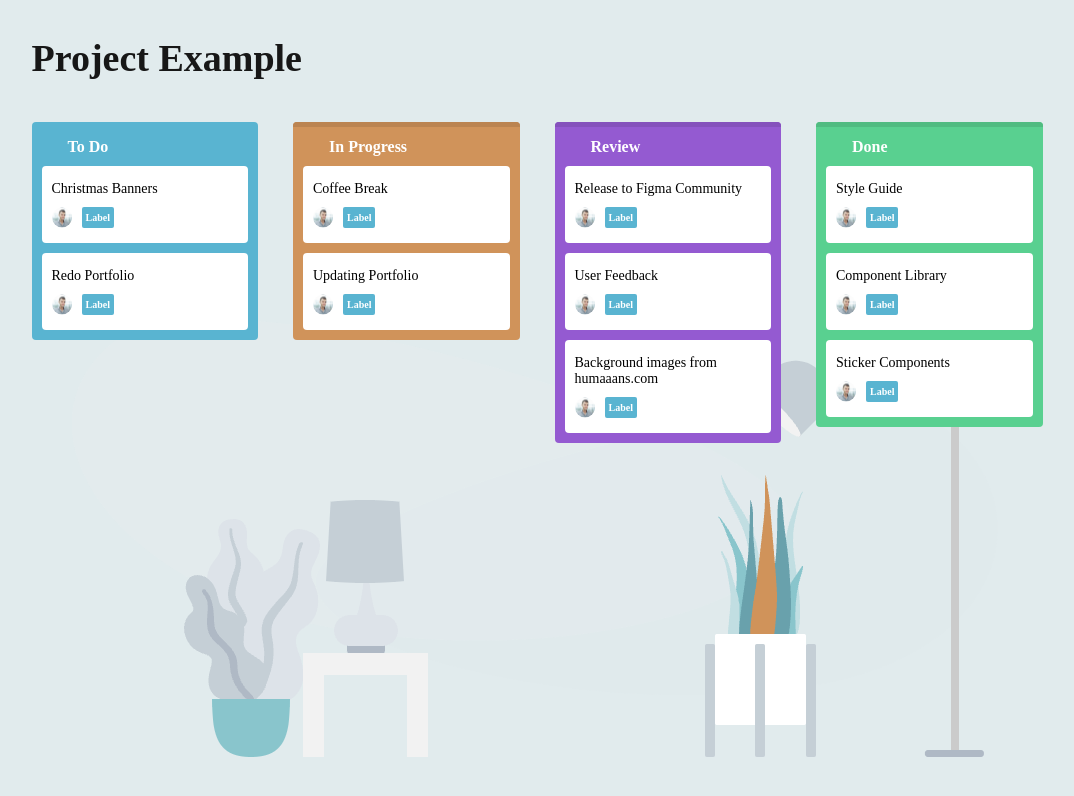
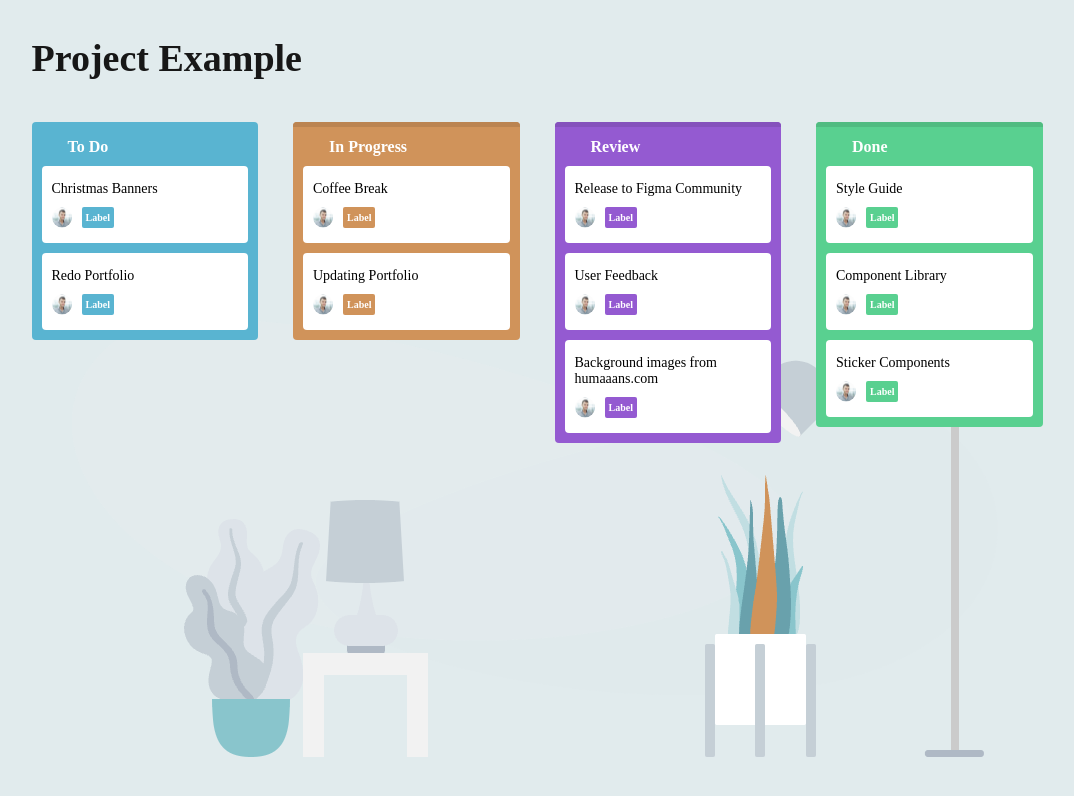
Before and after one commit to Maxim93mk/TODO, a React (Create React App) app: page / in a window 1280 px wide. Shown: the top 796 px of the page, without its empty margins (133-1207 px from the left). Built offline with nearby package versions, Linux system fonts and the light colour scheme.

Commit message:
Добавлен фон на user-status

```diff
--- a/src/components/tasks/task-item.jsx
+++ b/src/components/tasks/task-item.jsx
@@ -3,13 +3,13 @@ import TaskUser from "./tasks-user";
 import foto_1 from "./img/foto_1.svg";
 import './css/task-item.css';
 
-function TaskItem({taskName}) {
+function TaskItem({taskName, mainColor}) {
     return (
         <>
             <div className="task-item">
                 <div className="task-item-list">
                     <h3 className="task-item-header">{taskName}</h3>
-                    <TaskUser img={foto_1} descr="фото1" text="Label" />
+                    <TaskUser img={foto_1} descr="фото1" text="Label" mainColor = {mainColor} />
                 </div>
             </div>
         </>
--- a/src/components/tasks/tasks-user.jsx
+++ b/src/components/tasks/tasks-user.jsx
@@ -1,12 +1,12 @@
 import React from "react";
 import './css/task-user.css';
 
-function TaskUser({img, descr, text}) {
+function TaskUser({img, descr, text, mainColor}) {
     return (
         <>
             <div className="user">
                 <img src={img} alt={descr} />
-                <div className="user-status">{text}</div>
+                <div className="user-status" style={mainColor}>{text}</div>
             </div>
         </>
     );
--- a/src/components/tasks/tasks.jsx
+++ b/src/components/tasks/tasks.jsx
@@ -5,7 +5,7 @@ import '../tasks/css/tasks.css'
 function TasksMain({data, mainColor, borderColor}) {
     let blockTasksHeader = data.name;
     let tasksList = data.tasks.map((elem) => {
-        return <TaskItem taskName={elem} />
+        return <TaskItem taskName={elem} mainColor = {mainColor} />
     });
 
     return (
```
